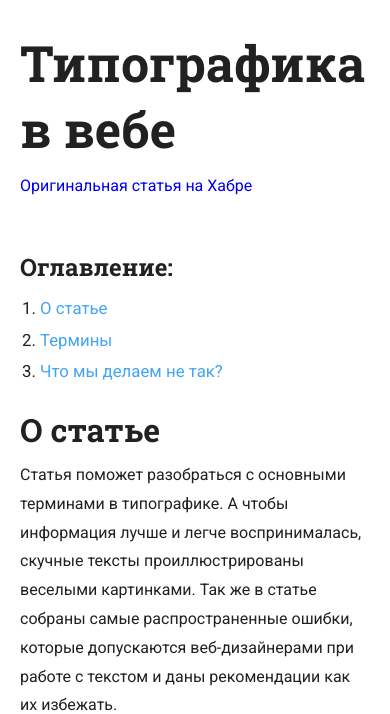
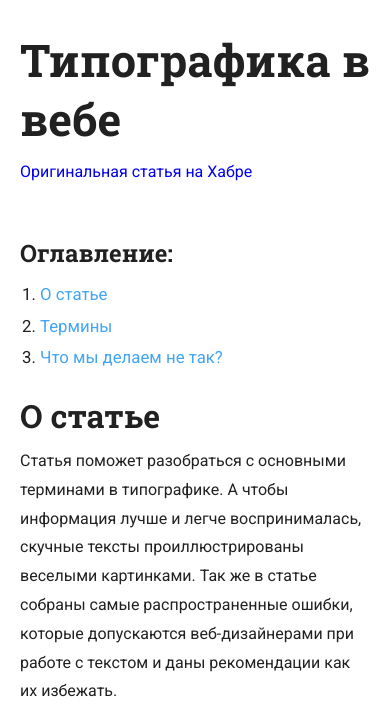
Before and after one commit to nulnow/sup-typo, a plain HTML site: page index.html in a window 390 px wide. Shown: the top 714 px of the page. Drawn offline with Linux system fonts and the light colour scheme; a script that the page names is missing.

Commit message:
Changed h1.title to 45px on small screens

```diff
--- a/sup-typo.css
+++ b/sup-typo.css
@@ -90,7 +90,7 @@
 
 @media (max-width: 850px) {
     .sup-typo h1.title {
-        font-size: 50px;
+        font-size: 45px;
     }
 }
 
```
